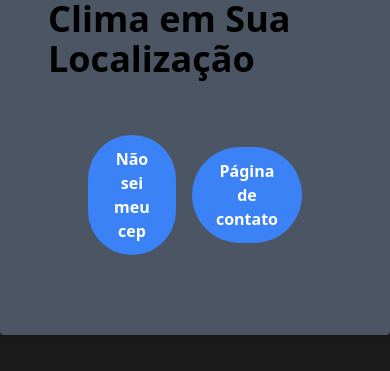
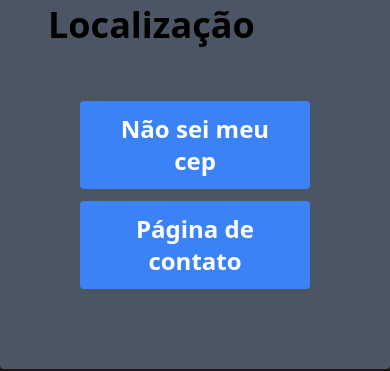
Before and after one commit to gabrielts212/Form-CEP-Weather, a Next.js app: page / in a window 390 px wide. Shown: the part 361-732 px from the top of the page. Built offline with nearby package versions, Linux system fonts and the light colour scheme; no server answers.

Commit message:
feat: input form

```diff
--- a/src/components/Form/Form.js
+++ b/src/components/Form/Form.js
@@ -85,7 +85,7 @@ const ContactForm = () => {
         </div>
         <button
           type="submit"
-          className="bg-blue-500 text-white rounded-full p-2 hover:bg-blue-600 w-full text-2xl font-bold mb-2"
+          className="bg-blue-500 text-white rounded-full p-2 hover:bg-blue-600 w-full text-2xl font-bold "
         >
           Submit
         </button>
--- a/src/components/Searchcep/searchcep.js
+++ b/src/components/Searchcep/searchcep.js
@@ -31,20 +31,20 @@ function searchcep() {
 
   return (
     <div  className="w-full h-100% px-4 py-2  focus:outline-none focus:ring focus:border-blue-300 mt-10 min-h-screen bg-[rgb(27,27,27)]">
-      <h1  className="text-2xl font-bold mb-4">Digite um Endereço</h1>
+      <h1  className="text-2xl font-bold mb-4 font-bold ">Digite um Endereço</h1>
      <input
   type="text"
   placeholder="Digite o nome da Rua"
   value={streetName}
   onChange={(e) => setStreetName(e.target.value)}
-        className="w-full h-20 px-4 py-2 rounded-lg border focus:outline-none focus:ring focus:border-blue-300 mt-10 text-2xl bg-gray-600 text-white"
+  className="w-full h-16 md:h-20 px-4 py-2 rounded-lg border focus:outline-none focus:ring focus:border-blue-300 mt-10 text-2xl bg-gray-600 text-white"
 />
       <div className="flex">
 
 
       <div className="max-width-80rem ">
 
-      <button className="px-4 py-2 rounded-full bg-blue-500 text-white mt-4 " onClick={handleSearch}>Buscar Endereços</button>
+      <button className="px-4 py-2 rounded-full bg-blue-500 text-white mt-4 text-1xl font-bold " onClick={handleSearch}>Buscar Endereços</button>
       </div>
       </div>
       <div className="max-width-80rem mx-auto bg-white rounded-lg overflow-hidden shadow-lg mt-5 bg-[rgb(37,40,42)]" >
--- a/src/components/WeatherDisplay/WeatherDisplay.js
+++ b/src/components/WeatherDisplay/WeatherDisplay.js
@@ -54,14 +54,14 @@ const Weather = () => {
       )
     )}
 
-    <div className="flex justify-center items-center p-8">
+   <div className="flex flex-col md:flex-row justify-center items-center p-8">
   <Link href="/cep">
-        <button className="bg-blue-500 hover:bg-blue-600 text-white font-semibold py-3 px-6 rounded mx-2 md:mx-5 rounded-full">
+    <button className="bg-blue-500 hover:bg-blue-600 text-white font-semibold py-3 px-6 rounded mb-3 md:mb-0 md:mr-2 md:rounded-full text-2xl font-bold w-full md:w-auto">
       Não sei meu cep
     </button>
   </Link>
   <Link href="/contact">
-        <button className="bg-blue-500 hover:bg-blue-600 text-white font-semibold py-3 px-6 rounded mx-2 md:mx-5 rounded-full">
+    <button className="bg-blue-500 hover:bg-blue-600 text-white font-semibold py-3 px-6 rounded md:ml-2 md:rounded-full text-2xl font-bold w-full md:w-auto">
       Página de contato
     </button>
   </Link>
```
Lines whose indentation alone changed are shown as unchanged.
